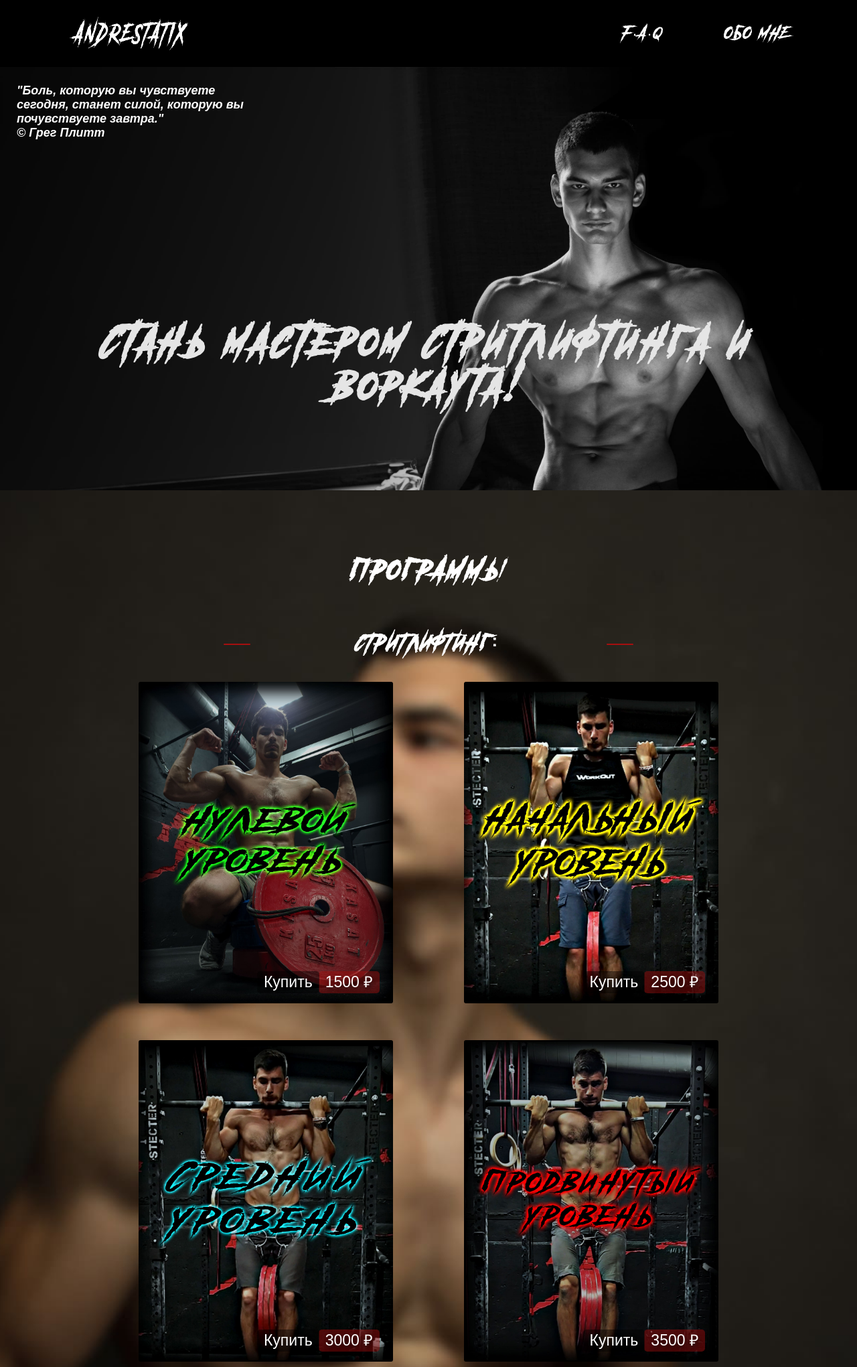
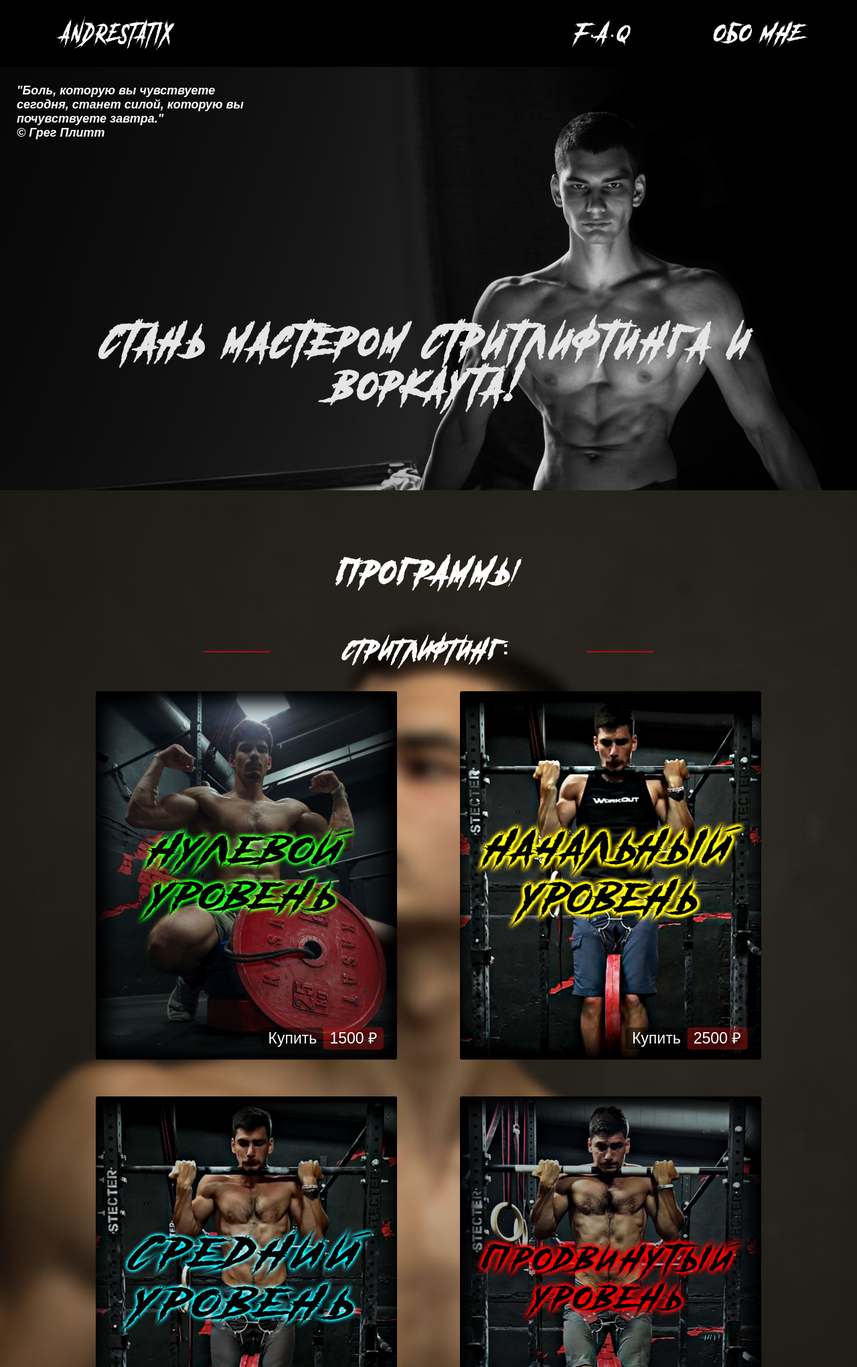
Before and after one commit to Whireless/andrestatix, a website: page source/index.html in a window 1280 px wide. Shown: the top 2041 px of the page at 67% size. Drawn offline with nearby package versions, Linux system fonts and the light colour scheme; files that its build step writes are made by us from their sources; a web font is replaced by a local one.

Commit message:
Улучшена читабельность шрифтов, а так же отображение на десктопе

```diff
--- a/source/index.html
+++ b/source/index.html
@@ -12,7 +12,6 @@
 </head>
 <body>
   <header class="main-header">
-    <div class="container">
     <nav class="main-nav">
       <a class="main-nav__logo" href="#" aria-label="Мой логотип"></a>
       <ul class="main-nav__menu-list">
@@ -25,7 +24,6 @@
         <span class="main-nav__button-elem"></span>
       </button>
     </nav>
-    </div>
   </header>
   <main>
     <div class="intro">
--- a/source/sass/blocks/about-me.scss
+++ b/source/sass/blocks/about-me.scss
@@ -10,7 +10,7 @@
 
 .about-me__title {
   font-family: 'Another-danger', 'Arial', serif;
-  letter-spacing: 5px;
+  letter-spacing: 7px;
   font-size: 26px;
   line-height: 32px;
   text-transform: uppercase;
@@ -68,8 +68,8 @@
   }
 
   .about-me__title {
-    font-size: 34px;
-    line-height: 42px;
+    font-size: 40px;
+    line-height: 50px;
     margin: 0;
   }
 
--- a/source/sass/blocks/main-nav.scss
+++ b/source/sass/blocks/main-nav.scss
@@ -6,7 +6,7 @@
   display: flex;
   justify-content: space-between;
   background-color: $black;
-  padding: 10px 15px;
+  padding: 10px 20px;
   z-index: 9;
 }
 
@@ -86,7 +86,7 @@
 .main-nav__link {
   color: $white;
   font-family: 'Another-danger', 'Arial', serif;
-  letter-spacing: 3px;
+  letter-spacing: 4px;
   text-decoration: none;
   text-transform: uppercase;
   position: relative;
@@ -145,7 +145,7 @@
 
 @media (min-width: $tabletW) {
   .main-nav {
-    padding: 15px 60px;
+    padding: 15px 50px;
   }
 
   .main-nav__logo {
@@ -158,7 +158,7 @@
     flex-direction: row;
     justify-content: space-between;
     align-items: center;
-    width: 200px;
+    width: 220px;
     padding: 0;
     transform: translateX(0);
   }
@@ -204,7 +204,7 @@
 
 @media (min-width: $desktopW) {
   .main-nav {
-    padding: 20px 100px;
+    padding: 20px 80px;
   }
 
   .main-nav__logo {
@@ -213,11 +213,11 @@
   }
 
   .main-nav__menu-list {
-    width: 250px;
+    width: 340px;
   }
 
   .main-nav__link {
-    font-size: 22px;
-    line-height: 26px;
+    font-size: 30px;
+    line-height: 40px;
   }
 }
--- a/source/sass/blocks/programs.scss
+++ b/source/sass/blocks/programs.scss
@@ -9,7 +9,7 @@
 
 .programs__title {
   font-family: 'Another-danger', 'Arial', serif;
-  letter-spacing: 6px;
+  letter-spacing: 7px;
   font-size: 28px;
   line-height: 34px;
   text-align: center;
@@ -66,7 +66,7 @@
   font-family: 'Another-danger', 'Arial', serif;
   font-size: 20px;
   line-height: 28px;
-  letter-spacing: 5px;
+  letter-spacing: 6px;
   text-transform: uppercase;
   text-align: center;
   position: relative;
@@ -77,13 +77,13 @@
     content: "";
     position: absolute;
     top: 50%;
-    width: 30px;
+    width: 26px;
     height: 2px;
     border-radius: 1px;
   }
 
   &::before {
-    left: 30px;
+    left: 25px;
   }
 
   &::after {
@@ -111,7 +111,7 @@
     }
 
     &::before {
-      left: 5px;
+      left: 0px;
     }
 
     &::after {
@@ -193,7 +193,7 @@
 
     &::before,
     &::after {
-      width: 40px;
+      width: 45px;
     }
 
     &::before {
@@ -222,8 +222,8 @@
   }
 
   .programs__title {
-    font-size: 34px;
-    line-height: 42px;
+    font-size: 40px;
+    line-height: 50px;
   }
 
   .programs__program-info {
@@ -233,8 +233,8 @@
   .programs__link {
     &--unactive {
       &::before {
-        width: 380px;
-        height: 480px;
+        width: 450px;
+        height: 550px;
       }
 
       &::after {
@@ -245,8 +245,13 @@
   }
 
   .programs__program-name {
-    font-size: 26px;
-    line-height: 34px;
+    font-size: 30px;
+    line-height: 40px;
+
+    &::before,
+    &::after {
+      width: 100px;
+    }
   }
 
   .programs__program-list {
@@ -254,7 +259,7 @@
   }
 
   .programs__img {
-    width: 380px;
-    height: 480px;
+    width: 450px;
+    height: 550px;
   }
 }
--- a/source/sass/blocks/questions.scss
+++ b/source/sass/blocks/questions.scss
@@ -10,7 +10,7 @@
 
 .questions__title {
   font-family: 'Another-danger', 'Arial', serif;
-  letter-spacing: 5px;
+  letter-spacing: 7px;
   font-size: 25px;
   line-height: 27px;
   text-align: center;
@@ -63,8 +63,8 @@
   }
 
   .questions__title {
-    font-size: 34px;
-    line-height: 42px;
+    font-size: 40px;
+    line-height: 50px;
     margin: 0 0 50px 0;
   }
 
--- a/source/sass/container.scss
+++ b/source/sass/container.scss
@@ -3,12 +3,12 @@
   margin: 0 auto;
 
   @media (min-width: $tabletW) {  //768px
-    width: 648px;
-    padding: 0 60px;
+    width: 668px;
+    padding: 0 50px;
   }
 
-  @media (min-width: $desktopW) {  //1200px
-    width: 1020px;
-    padding: 0 90px;
+  @media (min-width: $desktopW) {  //1280px
+    width: 1120px;
+    padding: 0 80px;
   }
 }
```
Also changed, not shown: source/about.html (+2 -4 lines), source/faq.html (+0 -2 lines), source/force-basic.html (+1 -3 lines), source/force-pro.html (+1 -3 lines), source/static-basic.html (+1 -3 lines), source/static-pro.html (+1 -3 lines), source/street-basic.html (+1 -3 lines), source/street-easy.html (+1 -3 lines), source/street-middle.html (+1 -3 lines), source/street-pro.html (+1 -3 lines), readme.md. Lines whose indentation alone changed are shown as unchanged.
